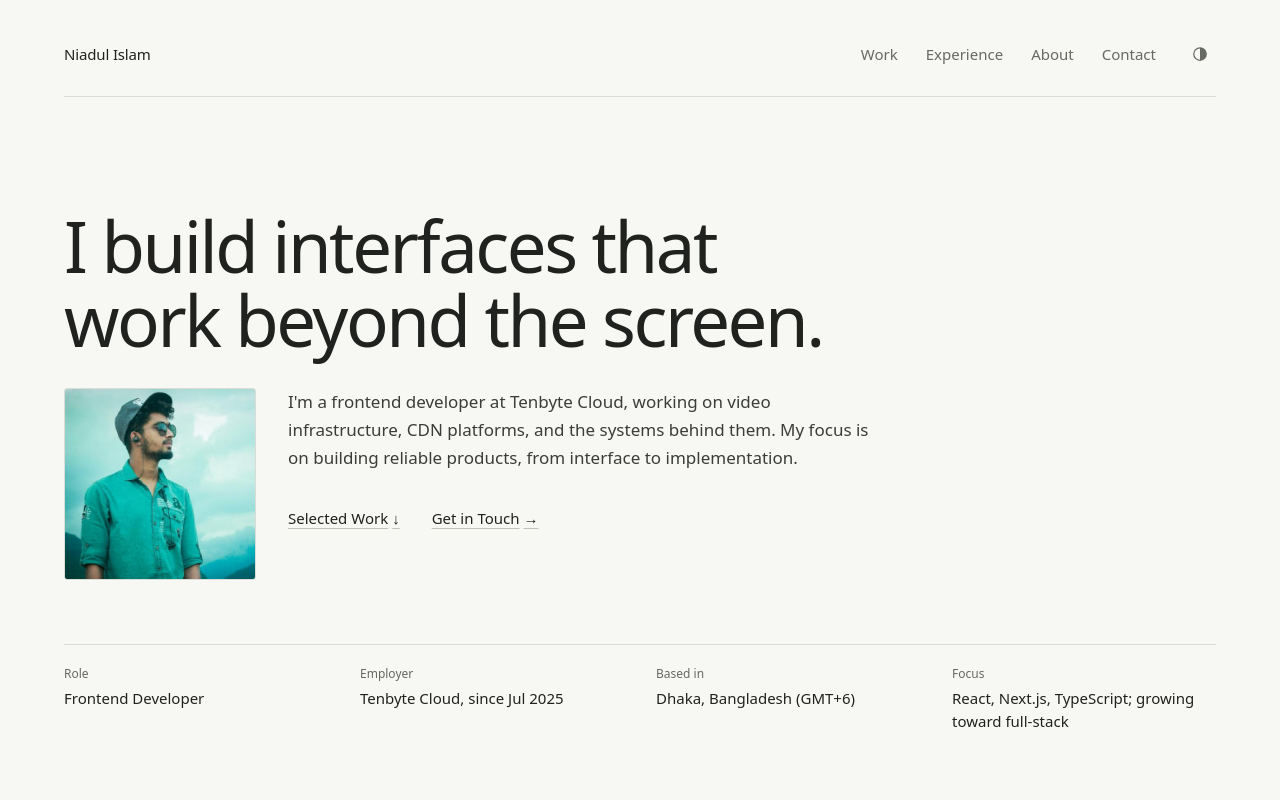
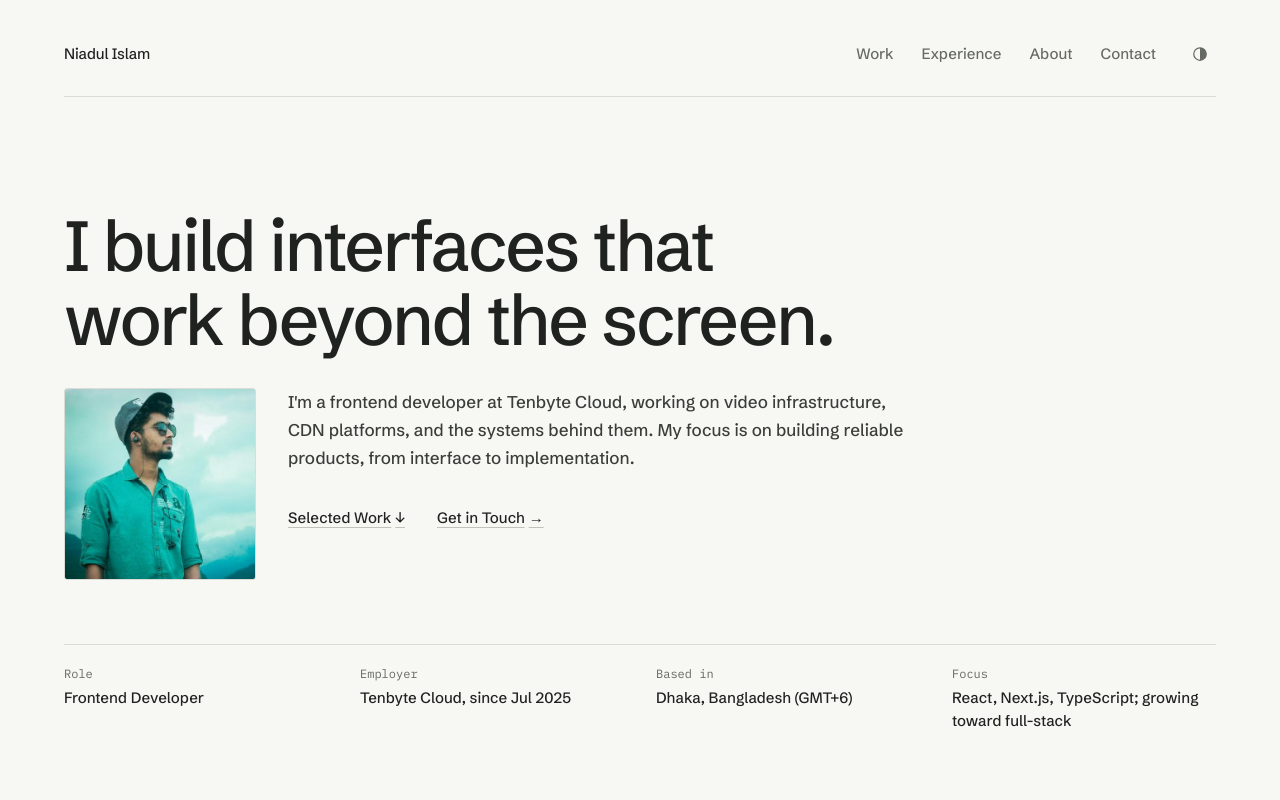
Before and after one commit to niadul-munna/portfolio, a Next.js app: page / in a window 1280 px wide. Shown: the top 800 px of the page. Built offline with nearby package versions, Linux system fonts and the light colour scheme; no server answers.

Commit message:
Switch font tokens and place work previews beside their rows

```diff
--- a/app/globals.css
+++ b/app/globals.css
@@ -75,9 +75,9 @@
   --color-accent: var(--accent);
   --color-accent-wash: var(--accent-wash);
 
-  --font-sans: var(--font-geist-sans), ui-sans-serif, system-ui, sans-serif;
+  --font-sans: var(--font-schibsted-grotesk), ui-sans-serif, system-ui, sans-serif;
   --font-serif: var(--font-newsreader), ui-serif, Georgia, serif;
-  --font-mono: var(--font-jetbrains-mono), ui-monospace, "SFMono-Regular", monospace;
+  --font-mono: var(--font-ibm-plex-mono), ui-monospace, "SFMono-Regular", monospace;
 
   --spacing-gap: var(--gap);
   --ease-out: var(--ease-out);
@@ -214,10 +214,10 @@
 
 /*
  * Every row carries its own plate. Below 1024px, or without a fine pointer,
- * plates sit in flow as static thumbnails. With a fine pointer on a wide
- * screen, plates stack in the right-hand four columns and the hovered or
- * focused row's plate clips open; the first project is the resting state.
- * No JavaScript is involved.
+ * plates sit in flow as static thumbnails, drawn smaller on phones. With a
+ * fine pointer on a wide screen, each plate sits in the right-hand four
+ * columns beside its own row, and the hovered or focused row's plate clips
+ * open; the first project is the resting state. No JavaScript is involved.
  */
 
 .work-title {
@@ -242,6 +242,13 @@
   outline-offset: 6px;
 }
 
+/* Phones: a smaller drawing keeps the index short. The caption keeps its full width. */
+@media (width < 48rem) {
+  .work-plate > :first-child {
+    width: 70%;
+  }
+}
+
 @media (min-width: 64rem) and (hover: hover) and (pointer: fine) {
   .work-index {
     --plate-width: calc((100% - 11 * var(--gap)) / 3 + 3 * var(--gap));
@@ -261,11 +268,16 @@
     grid-column: span 5 / span 5;
   }
 
+  /* Plates are placed against their own row, in the four columns past the list. */
+  .work-row {
+    position: relative;
+  }
+
   .work-plate {
     position: absolute;
     top: 0;
-    right: 0;
-    width: var(--plate-width);
+    left: calc(100% + var(--gap));
+    width: calc(50% - var(--gap) / 2);
     margin: 0;
     opacity: 0;
     clip-path: inset(0 0 100% 0);
@@ -273,6 +285,12 @@
     transition:
       opacity 200ms var(--ease-out),
       clip-path 240ms var(--ease-out);
+  }
+
+  /* The last two rows align their plate's bottom with the row, so it stays within the list. */
+  .work-row:nth-last-child(-n + 2):not(:first-child) .work-plate {
+    top: auto;
+    bottom: 0;
   }
 
   .work-row:is(:hover, :focus-within) .work-plate,
```
